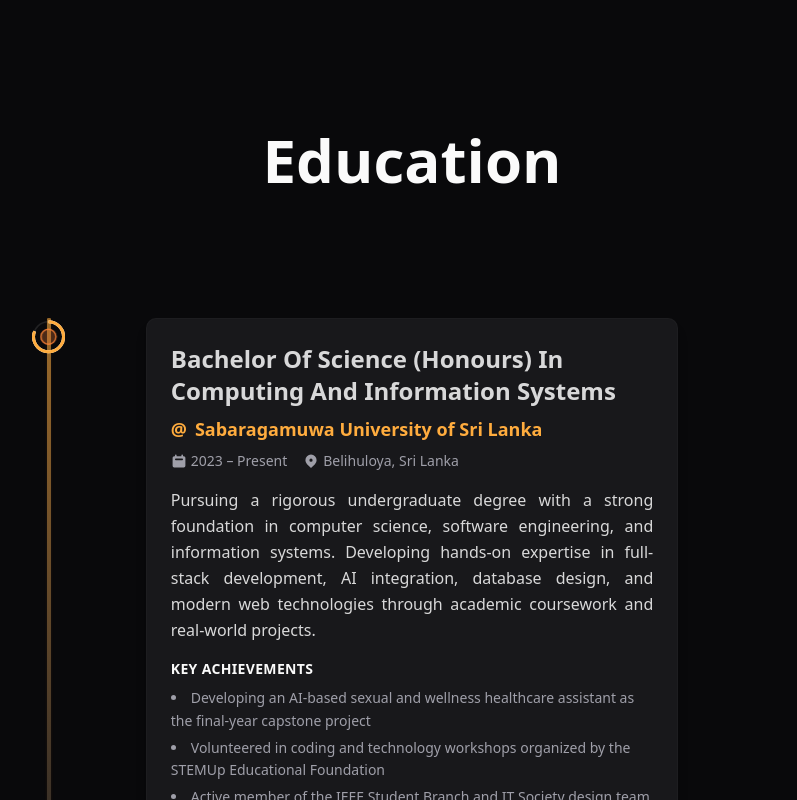
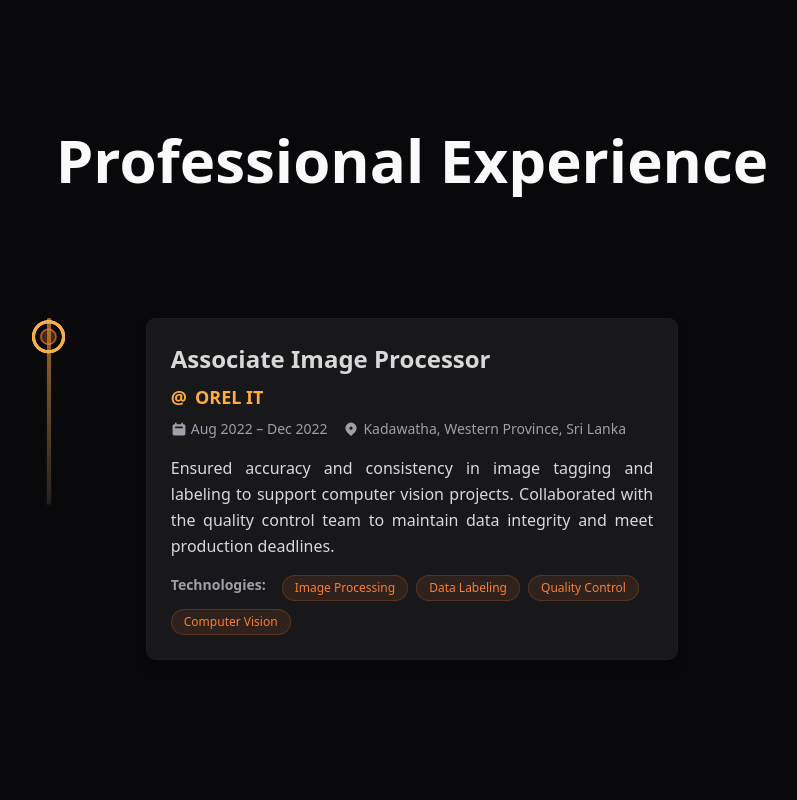
Before and after one commit to itswijay/portfolio, a Next.js app: page /about in a window 1280 px wide. Shown: the part 1720-2520 px from the top of the page, without its empty margins (228-1025 px from the left). Built offline with nearby package versions, Linux system fonts and the light colour scheme.

Commit message:
add 'Associate Image Processor at OREL IT' to the Experience section

```diff
--- a/src/app/about/page.jsx
+++ b/src/app/about/page.jsx
@@ -5,7 +5,7 @@
 import AnimatedNumbers from '@/components/AnimateNumbers'
 import Skills from '@/components/Skills'
 import Education from '@/components/Education'
-// import Experiences from '@/components/Experiences'
+import Experiences from '@/components/Experiences'
 
 const about = () => {
   return (
@@ -60,7 +60,7 @@
             </div>
           </div>
           <Skills />
-          {/* <Experiences /> */}
+          <Experiences />
           <Education />
         </Layout>
       </main>
--- a/src/components/Experiences.jsx
+++ b/src/components/Experiences.jsx
@@ -18,31 +18,33 @@
   return (
     <li
       ref={ref}
-      className="my-12 first:mt-0 last:mb-0 w-[65%] mx-auto flex flex-col items-center justify-between group"
+      className="my-8 sm:my-10 md:my-12 first:mt-0 last:mb-0 w-[98%] sm:w-[75%] md:w-[65%] mx-0 md:mx-auto flex flex-col items-center justify-between group"
     >
       <LiIcon reference={ref} />
       <motion.div
         initial={{ y: 50, opacity: 0 }}
         whileInView={{ y: 0, opacity: 1 }}
         transition={{ duration: 0.6, type: 'spring', damping: 10 }}
-        className="w-full bg-card rounded-lg shadow-lg p-6 border border-border/20 hover:shadow-xl transition-all duration-300"
+        className="w-full bg-card rounded-lg shadow-lg p-4 sm:p-5 md:p-6 border border-border/20 hover:shadow-xl transition-all duration-300"
       >
-        <div className="mb-4">
-          <h3 className="capitalize font-bold text-2xl text-card-foreground mb-2 group-hover:text-primary transition-colors duration-300">
+        <div className="mb-3 sm:mb-3.5 md:mb-4">
+          <h3 className="capitalize font-bold text-xl sm:text-xl md:text-2xl text-card-foreground/85 mb-2 group-hover:text-darken transition-colors duration-300">
             {position}
           </h3>
           <div className="flex items-center gap-2 mb-2">
-            <span className="text-lg font-semibold text-primary">@</span>
+            <span className="text-base sm:text-lg md:text-lg font-semibold text-primary-light">
+              @
+            </span>
             <a
               href={companyLink}
               target="_blank"
               rel="noopener noreferrer"
-              className="text-primary font-semibold text-lg hover:underline transition-all duration-200 hover:opacity-80"
+              className="text-primary-light font-semibold text-base sm:text-lg md:text-lg hover:underline transition-all duration-200 hover:opacity-80"
             >
               {company}
             </a>
           </div>
-          <div className="flex flex-wrap gap-4 text-sm text-muted-foreground font-medium transition-colors duration-300">
+          <div className="flex flex-wrap gap-3 sm:gap-4 md:gap-4 text-xs sm:text-sm md:text-sm text-muted-foreground font-medium transition-colors duration-300">
             <span className="flex items-center gap-1">
               <svg className="w-4 h-4" fill="currentColor" viewBox="0 0 20 20">
                 <path
@@ -66,22 +68,22 @@
           </div>
         </div>
 
-        <div className="mb-4">
-          <p className="font-medium text-card-foreground/85 leading-relaxed text-justify transition-colors duration-300">
+        <div className="mb-3 sm:mb-3.5 md:mb-4">
+          <p className="font-medium text-sm sm:text-base md:text-base text-card-foreground/85 leading-relaxed text-justify transition-colors duration-300">
             {work}
           </p>
         </div>
 
-        {achievements.length > 0 && (
-          <div className="mb-4">
-            <h4 className="font-semibold text-card-foreground mb-2 text-sm uppercase tracking-wide transition-colors duration-300">
+        {achievements && achievements.length > 0 && (
+          <div className="mb-3 sm:mb-3.5 md:mb-4">
+            <h4 className="font-semibold text-card-foreground mb-2 text-xs sm:text-sm md:text-sm uppercase tracking-wide transition-colors duration-300">
               Key Achievements
             </h4>
             <ul className="list-disc list-inside space-y-1">
               {achievements.map((achievement, index) => (
                 <li
                   key={index}
-                  className="text-muted-foreground text-sm leading-relaxed transition-colors duration-300"
+                  className="text-muted-foreground text-xs sm:text-sm md:text-sm leading-relaxed transition-colors duration-300"
                 >
                   {achievement}
                 </li>
@@ -90,15 +92,15 @@
           </div>
         )}
 
-        {technologies.length > 0 && (
-          <div className="flex flex-wrap gap-2">
-            <span className="text-xs font-semibold text-muted-foreground mr-2 transition-colors duration-300">
+        {technologies && technologies.length > 0 && (
+          <div className="flex flex-wrap gap-1.5 sm:gap-2">
+            <span className="text-xs sm:text-xs md:text-sm font-semibold text-muted-foreground mr-1 sm:mr-2 transition-colors duration-300">
               Technologies:
             </span>
             {technologies.map((tech, index) => (
               <span
                 key={index}
-                className="px-3 py-1 bg-primary/10 text-primary text-xs font-medium rounded-full border border-primary/20 hover:bg-primary/20 transition-colors duration-200"
+                className="px-2 sm:px-2.5 md:px-3 py-0.5 sm:py-1 bg-primary/10 text-primary text-xs sm:text-xs md:text-xs font-medium rounded-full border border-primary/20 hover:bg-primary/20 transition-colors duration-200"
               >
                 {tech}
               </span>
@@ -118,107 +120,33 @@
   })
 
   return (
-    <div className="my-64 text-foreground transition-colors duration-300">
+    <div className="my-32 sm:my-48 md:my-64 text-foreground transition-colors duration-300">
       <motion.h2
-        className="font-bold text-6xl w-full text-center mb-32 transition-colors duration-300"
+        className="font-bold text-4xl sm:text-5xl md:text-6xl w-full text-center mb-16 sm:mb-24 md:mb-32 transition-colors duration-300"
         initial={{ opacity: 0, y: -50 }}
         whileInView={{ opacity: 1, y: 0 }}
         transition={{ duration: 0.6 }}
       >
         Professional Experience
       </motion.h2>
-      <div ref={ref} className="w-[80%] mx-auto relative">
+      <div ref={ref} className="w-[95%] sm:w-[85%] md:w-[80%] mx-auto relative">
         <motion.div
+          className="absolute left-[-12px] sm:left-[28px] md:left-[45px] top-0 w-[2px] sm:w-[3px] md:w-[4px] h-full bg-gradient-to-b from-primary-light/60 to-white/10 origin-top rounded-full shadow-md shadow-primary/20"
           style={{ scaleY: scrollYProgress }}
-          className="absolute left-9 top-0 w-[4px] h-full bg-gradient-to-b from-primary to-primaryDark origin-top rounded-full shadow-sm"
         />
-        <ul className="w-full flex flex-col items-center justify-between ml-0">
+        <ul className="w-full flex flex-col items-start justify-between ml-0">
           <Details
-            position="Senior Software Engineer"
-            company="Microsoft"
-            companyLink="https://www.microsoft.com"
-            time="2023 - Present"
-            address="Redmond, WA"
-            work="Lead development of real-time collaboration features for Microsoft Teams, serving millions of concurrent users. Architected scalable chat infrastructure and integrated AI-driven transcription services to enhance user productivity and meeting accessibility."
+            position="Associate Image Processor"
+            company="OREL IT"
+            companyLink="https://www.orelit.com"
+            time="Aug 2022 – Dec 2022"
+            address="Kadawatha, Western Province, Sri Lanka"
+            work="Ensured accuracy and consistency in image tagging and labeling to support computer vision projects. Collaborated with the quality control team to maintain data integrity and meet production deadlines."
             technologies={[
-              'TypeScript',
-              'React',
-              'Azure',
-              'C#',
-              '.NET',
-              'SignalR',
-              'Redis',
-              'Docker',
-            ]}
-            achievements={[
-              'Reduced message latency by 40% through infrastructure optimization',
-              'Led a team of 5 engineers to deliver AI transcription feature ahead of schedule',
-              'Improved system reliability from 99.5% to 99.9% uptime',
-            ]}
-          />
-          <Details
-            position="Backend Software Developer"
-            company="Netflix"
-            companyLink="https://www.netflix.com"
-            time="2021 - 2023"
-            address="Los Gatos, CA"
-            work="Engineered and optimized backend systems for Netflix's recommendation engine, enhancing personalization algorithms and content delivery performance. Developed comprehensive monitoring solutions for streaming reliability across global infrastructure."
-            technologies={[
-              'Java',
-              'Python',
-              'Apache Kafka',
-              'Elasticsearch',
-              'AWS',
-              'Microservices',
-              'GraphQL',
-            ]}
-            achievements={[
-              'Improved recommendation accuracy by 25% through algorithm optimization',
-              'Reduced content delivery latency by 30% across global CDN',
-              'Implemented monitoring system that decreased incident response time by 50%',
-            ]}
-          />
-          <Details
-            position="Software Engineering Intern"
-            company="Airbnb"
-            companyLink="https://www.airbnb.com"
-            time="Summer 2020"
-            address="San Francisco, CA"
-            work="Developed innovative virtual tour features enabling hosts to showcase properties remotely during the pandemic. Built video streaming pipeline and created intuitive host management dashboards, significantly improving user engagement."
-            technologies={[
-              'React',
-              'Node.js',
-              'WebRTC',
-              'MongoDB',
-              'Express.js',
-              'AWS S3',
-            ]}
-            achievements={[
-              'Delivered virtual tour feature used by 10,000+ hosts within first month',
-              'Increased host engagement by 35% through improved dashboard UX',
-              'Contributed to $2M additional revenue during pandemic period',
-            ]}
-          />
-          <Details
-            position="Full Stack Developer"
-            company="Spotify"
-            companyLink="https://www.spotify.com"
-            time="2019 - 2020"
-            address="New York, NY"
-            work="Enhanced Spotify's web application with focus on social features and performance optimization. Implemented playlist-sharing functionality and contributed to backend microservices handling user authentication and data management."
-            technologies={[
-              'React',
-              'Redux',
-              'Node.js',
-              'PostgreSQL',
-              'Docker',
-              'Kubernetes',
-              'REST APIs',
-            ]}
-            achievements={[
-              'Reduced web app load time by 45% through performance optimizations',
-              'Launched playlist-sharing feature adopted by 2M+ users',
-              'Improved authentication system security and reduced login failures by 60%',
+              'Image Processing',
+              'Data Labeling',
+              'Quality Control',
+              'Computer Vision',
             ]}
           />
         </ul>
```
